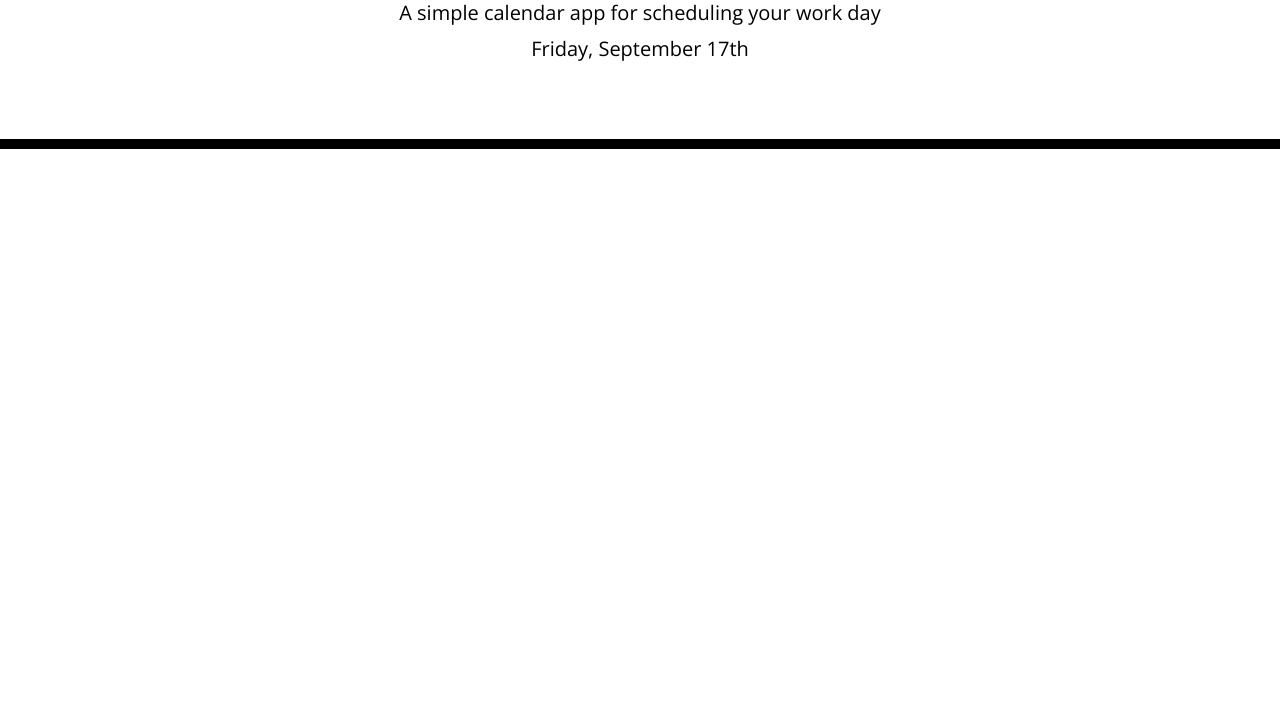
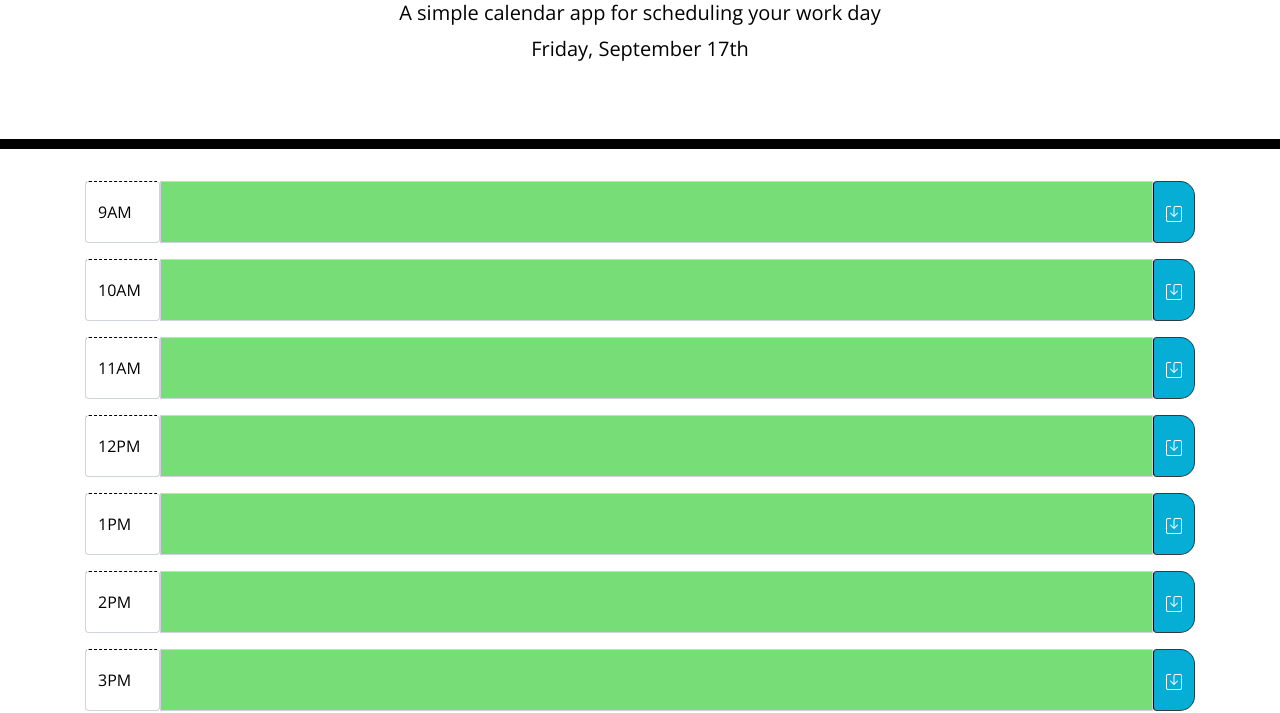
Before and after one commit to mckinleyvj/workday-scheduler, a plain HTML site: page index.html in a window 1280 px wide. Shown: the part 117-830 px from the top of the page. Before the commit the page ends 800 px from the top, so only its background shows below. Drawn offline with nearby package versions, Linux system fonts and the light colour scheme.

Commit message:
create date and time feature with textarea containers

```diff
--- a/assets/css/styles.css
+++ b/assets/css/styles.css
@@ -1,6 +1,6 @@
 body {
 	font-family: "Open Sans", sans-serif;
-	font-size: 16px;
+	font-size: 14px;
 	line-height: 1;
 }
 
@@ -11,6 +11,10 @@ textarea {
 	color: #000000;
 	border-left: 1px solid black;
 	padding: 10px;
+}
+
+.custom-span-width {
+	width: 75px;
 }
 
 .jumbotron {
--- a/assets/js/script.js
+++ b/assets/js/script.js
@@ -1,8 +1,65 @@
 var $currentDaylbl = $('#currentDay');
+var $container = $('.container');
 
-function dayTime() {
+var workhours = [9,10,11,12,13,14,15,16,17];
+
+function printBoxes() {
+
+    var timeNow = moment().format('HH');
+
+    for (var i = 0; i < workhours.length; i++) {
+        console.log(timeNow);
+        console.log(workhours[i]);
+
+        var $div = $('<div>')
+            .addClass('input-group mb-3');
+        var $span = $('<span>')
+            .addClass('input-group-text custom-span-width hour')
+            .text(moment(workhours[i], 'HH').format('hA'));
+
+        if (workhours[i] == timeNow) {
+            var $textarea = $('<textarea>')
+            .attr('type', 'text')
+            .attr('aria-describedby', 'button')
+            .addClass('form-control present');
+        }else if (workhours[i] < timeNow) {
+            var $textarea = $('<textarea>')
+            .attr('type', 'text')
+            .attr('aria-describedby', 'button')
+            .addClass('form-control past');
+        }else if (workhours[i] > timeNow) {
+            var $textarea = $('<textarea>')
+            .attr('type', 'text')
+            .attr('aria-describedby', 'button')
+            .addClass('form-control future');
+        }
+
+        var $customBtn = $('<button>')
+            .addClass('btn btn-outline-dark saveBtn')
+            .attr('type', 'button')
+            .attr('id', 'button' + workhours[i])
+            .append('<svg xmlns=\"http://www.w3.org/2000/svg\" width=\"16\" height=\"16\" fill=\"currentColor\" class=\"bi bi-save\" viewBox=\"0 0 16 16\"><path d=\"M2 1a1 1 0 0 0-1 1v12a1 1 0 0 0 1 1h12a1 1 0 0 0 1-1V2a1 1 0 0 0-1-1H9.5a1 1 0 0 0-1 1v7.293l2.646-2.647a.5.5 0 0 1 .708.708l-3.5 3.5a.5.5 0 0 1-.708 0l-3.5-3.5a.5.5 0 1 1 .708-.708L7.5 9.293V2a2 2 0 0 1 2-2H14a2 2 0 0 1 2 2v12a2 2 0 0 1-2 2H2a2 2 0 0 1-2-2V2a2 2 0 0 1 2-2h2.5a.5.5 0 0 1 0 1H2z\"/></svg>');
+
+        $div.append($span, $textarea, $customBtn);
+        $container.append($div);
+    }
+
+}
+
+function setDay() {
     var dateNow = moment().format('dddd, MMMM Do');
     $currentDaylbl.text(dateNow);
 }
 
-dayTime();
+function setTime() {
+
+        var timeNow = moment().format('HH');
+
+        console.log(timeNow);
+
+}
+
+
+setDay();
+setTime();
+printBoxes();
```
Also changed, not shown: index.html (+1 -1 lines).
